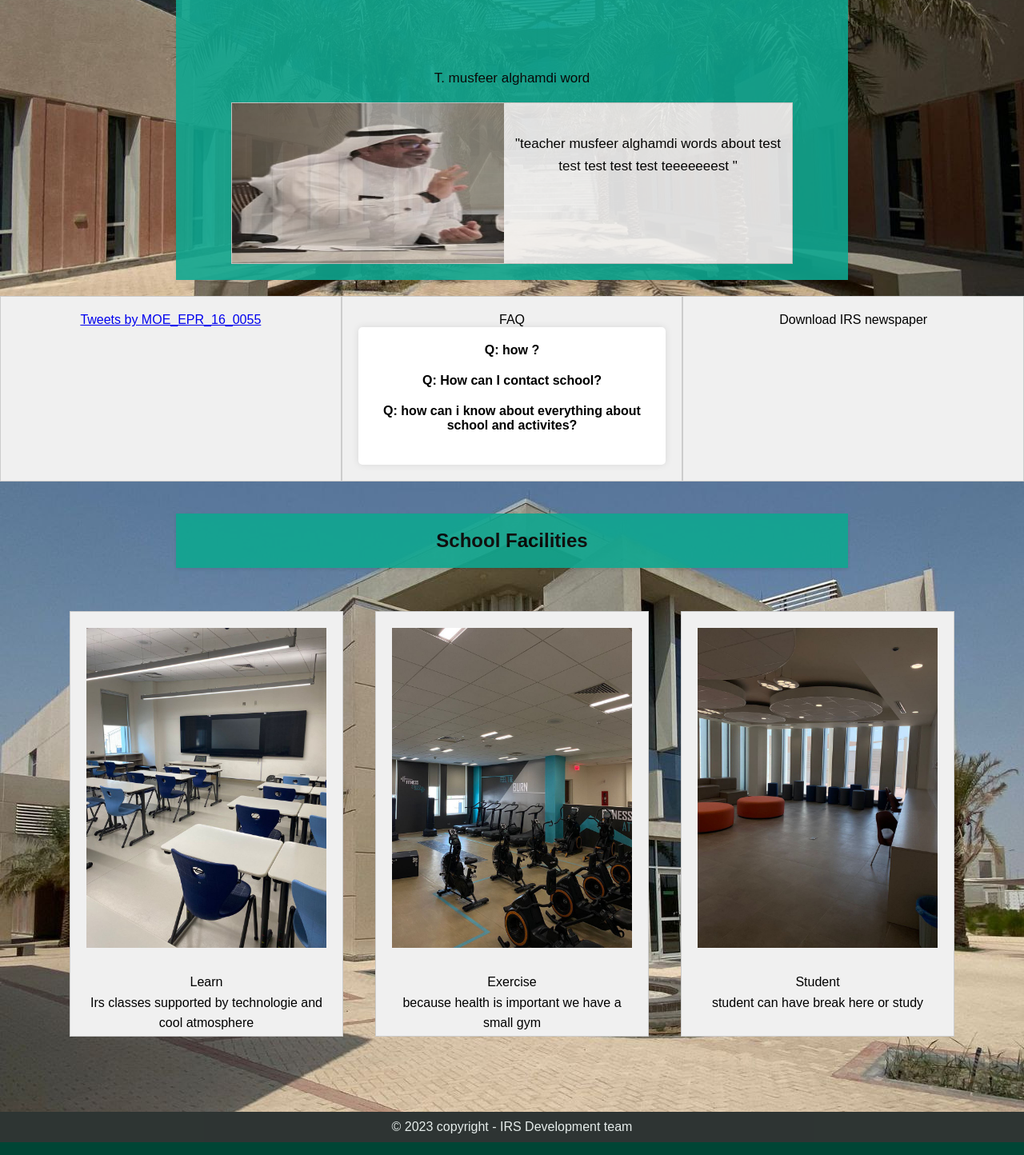
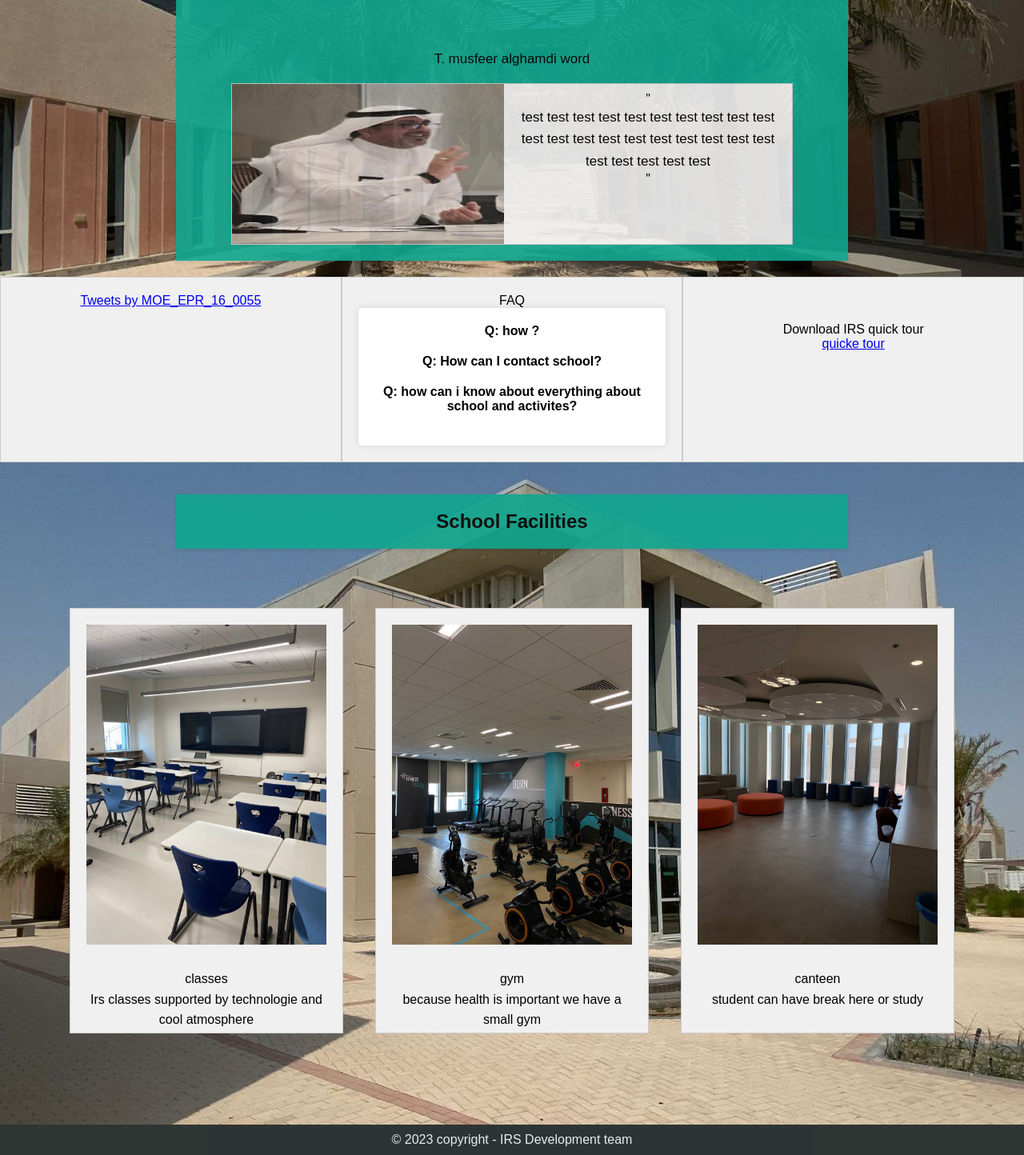
Before and after one commit to irs-edu/irs, a plain HTML site: page index.html in a window 1280 px wide. Shown: the part 320-1764 px from the top of the page at 80% size. Drawn offline with Linux system fonts and the light colour scheme.

Commit message:
arabic language and tour some changes in texts

```diff
--- a/css/tour.css
+++ b/css/tour.css
@@ -3,7 +3,7 @@
     display: flex;
     justify-content: center;
     align-items: center;
-    height: 80vh;
+    height: 85vh;
     margin: 0;
     overflow: auto; /* Enable scrolling for small screens */
 }
--- a/index.html
+++ b/index.html
@@ -23,7 +23,7 @@
         </div>
 
         <div class="right-section">
-            <a href="AR.html">العربية</a>
+            <a href="ar">العربية</a>
         </div>
     </div>
 
@@ -31,7 +31,7 @@
         <div class= "container">
             <h1>Ibn Alroumi School</h1>
             <p> Ibn Alroumi School established in 2019 in ajyal district in west of dhahran eastern region saudi arabia</p>
-            <p style="padding-bottom: 3vh;">School built by aramco and is operated by ministry of education </p>
+            <p>School built by aramco and is operated by ministry of education </p>
             <p style="margin-bottom: 90px;">the school belongs to the west of dammam education office</p>
 
 
@@ -41,7 +41,7 @@
                     <img style="transform: scaleX(-1);" src="media/mdeer.jpeg">
                 </div>
                 <div class="text">
-                    <p><br>"teacher musfeer alghamdi words about test test test test test teeeeeeest "</p>
+                    "<p>test test test test test test test test test test test test test test test test test test test test test test test test test</p>"
                 </div>
             </div>
         </div>
@@ -74,7 +74,11 @@
             </div>
         </div>
 
-        <div class="news-block">Download IRS newspaper</div>
+        <div class="news-block"><br><br>Download IRS quick tour
+            <br>
+            <a href="https://drive.google.com/file/d/1gwuojQ0QbZMwYr6d9tN6UXX-LVjiciae/view?usp=sharing">quicke tour</a>
+        </div>
+
     </div>
 
     <!-- school facilities -->
@@ -84,15 +88,15 @@
             <div class = "rec">
                 <div class="rectangle">
                     <img src="media/class.jpeg" alt="صورة 1">
-                    <p>Learn <br> Irs classes supported by technologie and cool atmosphere</p>
+                    <p>classes <br> Irs classes supported by technologie and cool atmosphere</p>
                 </div>
                 <div class="rectangle">
                     <img src="media/exercise.jpeg" alt="صورة 2">
-                    <p>Exercise <br> because health is important we have a small gym</p>
+                    <p>gym <br> because health is important we have a small gym</p>
                 </div>
                 <div class="rectangle">
                     <img src="media/stChill.jpeg" alt="صورة 3">
-                    <p>Student <br> student can have break here or study </p>
+                    <p>canteen <br> student can have break here or study </p>
                 </div>
             </div>
         </div>
```
Also changed, not shown: 1 other file.
